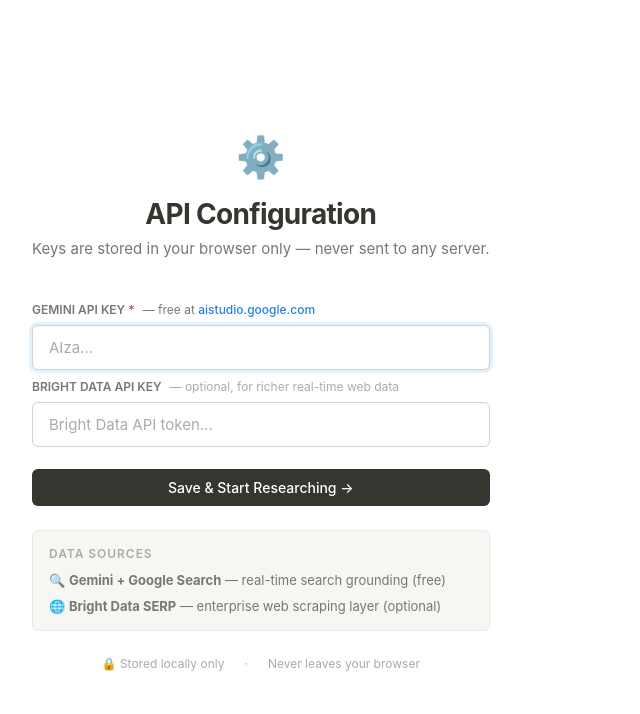
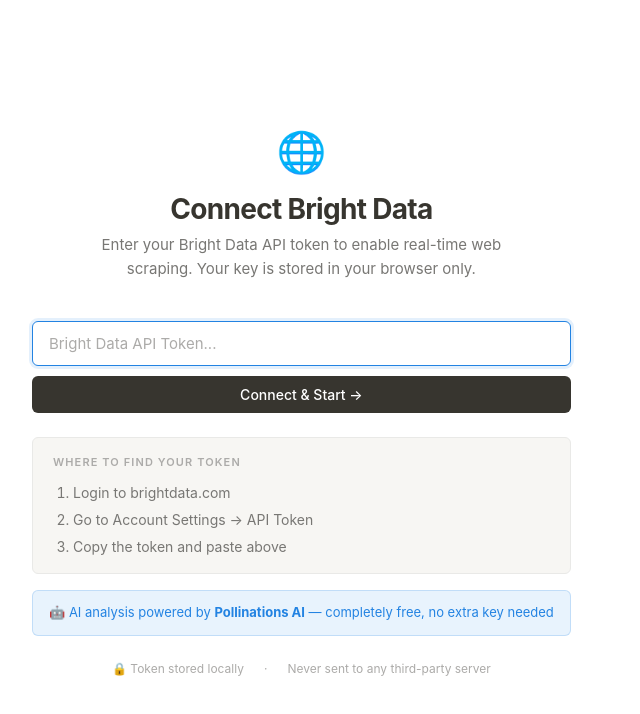
Before and after one commit to Gukki2021/deepcorp-ai, a React (Vite) app in the folder frontend/: page / in a window 1280 px wide. Shown: the top 714 px of the page, without its empty margins (0-640 px from the left). Built offline with nearby package versions, Linux system fonts and the light colour scheme.

Commit message:
feat: Bright Data only, Pollinations AI free LLM

```diff
--- a/frontend/src/App.jsx
+++ b/frontend/src/App.jsx
@@ -6,32 +6,25 @@
 import { researchCompany } from './research'
 import './App.css'
 
-const getKeys = () => ({
-  gemini: localStorage.getItem('gemini_key') || '',
-  brightdata: localStorage.getItem('brightdata_key') || '',
-})
-
 function App() {
-  const keys = getKeys()
-  const [page, setPage] = useState(keys.gemini ? 'search' : 'apikey')
+  const [page, setPage] = useState(localStorage.getItem('bd_key') ? 'search' : 'apikey')
   const [report, setReport] = useState(null)
   const [error, setError] = useState(null)
   const [query, setQuery] = useState('')
 
-  const handleKeySet = ({ gemini, brightdata }) => {
-    localStorage.setItem('gemini_key', gemini)
-    if (brightdata) localStorage.setItem('brightdata_key', brightdata)
+  const handleKeySet = (key) => {
+    localStorage.setItem('bd_key', key)
     setPage('search')
   }
 
   const handleSearch = async (q) => {
-    const { gemini, brightdata } = getKeys()
-    if (!gemini) { setPage('apikey'); return }
+    const bdKey = localStorage.getItem('bd_key') || ''
+    if (!bdKey) { setPage('apikey'); return }
     setQuery(q)
     setError(null)
     setPage('loading')
     try {
-      const data = await researchCompany(q, gemini, brightdata || null)
+      const data = await researchCompany(q, bdKey)
       setReport(data)
       setPage('report')
     } catch (err) {
--- a/frontend/src/components/ApiKeyPage.jsx
+++ b/frontend/src/components/ApiKeyPage.jsx
@@ -1,83 +1,80 @@
 import { useState } from 'react'
 
 export default function ApiKeyPage({ onKeySet }) {
-  const [gemini, setGemini] = useState(localStorage.getItem('gemini_key') || '')
-  const [brightdata, setBrightdata] = useState(localStorage.getItem('brightdata_key') || '')
+  const [key, setKey] = useState(localStorage.getItem('bd_key') || '')
   const [err, setErr] = useState('')
 
   const handleSubmit = () => {
-    const g = gemini.trim()
-    if (!g) { setErr('Gemini API key is required'); return }
-    onKeySet({ gemini: g, brightdata: brightdata.trim() })
+    const k = key.trim()
+    if (!k) { setErr('Please enter your Bright Data API token'); return }
+    onKeySet(k)
   }
 
   return (
     <div className="search-page">
-      <div className="search-logo">⚙️</div>
-      <h1 className="search-title" style={{ fontSize: '1.75rem' }}>API Configuration</h1>
+      <div className="search-logo">🌐</div>
+      <h1 className="search-title" style={{ fontSize: '1.75rem' }}>Connect Bright Data</h1>
       <p className="search-subtitle">
-        Keys are stored in your browser only — never sent to any server.
+        Enter your Bright Data API token to enable real-time web scraping.
+        Your key is stored in your browser only.
       </p>
 
       <div className="search-input-wrap">
-        {/* Gemini Key */}
-        <div style={{ marginBottom: '0.5rem' }}>
-          <label style={{ fontSize: '0.75rem', color: 'var(--text-light)', display: 'block', marginBottom: '0.375rem', fontWeight: 600 }}>
-            GEMINI API KEY <span style={{ color: 'var(--red)' }}>*</span>
-            <span style={{ fontWeight: 400, marginLeft: '0.5rem' }}>
-              — free at{' '}
-              <a href="https://aistudio.google.com/app/apikey" target="_blank" rel="noopener noreferrer" style={{ color: 'var(--accent)' }}>
-                aistudio.google.com
-              </a>
-            </span>
-          </label>
         <input
           type="password"
-            placeholder="AIza..."
-            value={gemini}
+          placeholder="Bright Data API Token..."
+          value={key}
           autoFocus
-            onChange={(e) => { setGemini(e.target.value); setErr('') }}
+          onChange={(e) => { setKey(e.target.value); setErr('') }}
           onKeyDown={(e) => e.key === 'Enter' && handleSubmit()}
-            style={{ width: '100%', padding: '0.75rem 1rem', border: '1px solid var(--border-dark)', borderRadius: '6px', fontSize: '0.9375rem', fontFamily: 'inherit', color: 'var(--text)', background: 'var(--bg)', outline: 'none' }}
         />
-        </div>
-
-        {/* Bright Data Key */}
-        <div style={{ marginBottom: '0.75rem' }}>
-          <label style={{ fontSize: '0.75rem', color: 'var(--text-light)', display: 'block', marginBottom: '0.375rem', fontWeight: 600 }}>
-            BRIGHT DATA API KEY
-            <span style={{ fontWeight: 400, color: 'var(--text-lighter)', marginLeft: '0.5rem' }}>
-              — optional, for richer real-time web data
-            </span>
-          </label>
-          <input
-            type="password"
-            placeholder="Bright Data API token..."
-            value={brightdata}
-            onChange={(e) => setBrightdata(e.target.value)}
-            onKeyDown={(e) => e.key === 'Enter' && handleSubmit()}
-            style={{ width: '100%', padding: '0.75rem 1rem', border: '1px solid var(--border-dark)', borderRadius: '6px', fontSize: '0.9375rem', fontFamily: 'inherit', color: 'var(--text)', background: 'var(--bg)', outline: 'none' }}
-          />
-        </div>
-
         <button className="search-btn" onClick={handleSubmit}>
-          Save &amp; Start Researching →
+          Connect &amp; Start →
         </button>
         {err && <div className="search-error">{err}</div>}
       </div>
 
-      <div style={{ marginTop: '1.5rem', padding: '0.875rem 1rem', background: 'var(--bg-secondary)', border: '1px solid var(--border)', borderRadius: '6px', maxWidth: '560px', width: '100%' }}>
-        <p style={{ fontSize: '0.75rem', fontWeight: 600, color: 'var(--text-lighter)', textTransform: 'uppercase', letterSpacing: '0.08em', marginBottom: '0.5rem' }}>Data Sources</p>
-        <div style={{ display: 'flex', flexDirection: 'column', gap: '0.375rem' }}>
-          <div style={{ fontSize: '0.8125rem', color: 'var(--text-light)' }}>🔍 <strong>Gemini + Google Search</strong> — real-time search grounding (free)</div>
-          <div style={{ fontSize: '0.8125rem', color: 'var(--text-light)' }}>🌐 <strong>Bright Data SERP</strong> — enterprise web scraping layer (optional)</div>
+      <div style={{
+        marginTop: '1.5rem',
+        padding: '1rem 1.25rem',
+        background: 'var(--bg-secondary)',
+        border: '1px solid var(--border)',
+        borderRadius: '6px',
+        maxWidth: '560px',
+        width: '100%',
+      }}>
+        <p style={{ fontSize: '0.6875rem', fontWeight: 600, color: 'var(--text-lighter)', textTransform: 'uppercase', letterSpacing: '0.1em', marginBottom: '0.75rem' }}>
+          Where to find your token
+        </p>
+        <ol style={{ paddingLeft: '1.25rem', display: 'flex', flexDirection: 'column', gap: '0.375rem' }}>
+          {[
+            'Login to brightdata.com',
+            'Go to Account Settings → API Token',
+            'Copy the token and paste above',
+          ].map((s, i) => (
+            <li key={i} style={{ fontSize: '0.875rem', color: 'var(--text-light)' }}>{s}</li>
+          ))}
+        </ol>
       </div>
+
+      <div style={{
+        marginTop: '1rem',
+        padding: '0.75rem 1rem',
+        background: 'var(--accent-bg)',
+        border: '1px solid rgba(35,131,226,0.2)',
+        borderRadius: '6px',
+        maxWidth: '560px',
+        width: '100%',
+        fontSize: '0.8125rem',
+        color: 'var(--accent)',
+      }}>
+        🤖 AI analysis powered by <strong>Pollinations AI</strong> — completely free, no extra key needed
       </div>
 
       <div className="search-footer" style={{ marginTop: '1.5rem' }}>
-        <span>🔒 Stored locally only</span>
+        <span>🔒 Token stored locally</span>
         <span>·</span>
-        <span>Never leaves your browser</span>
+        <span>Never sent to any third-party server</span>
       </div>
     </div>
   )
--- a/frontend/src/research.js
+++ b/frontend/src/research.js
@@ -1,30 +1,29 @@
-import { GoogleGenerativeAI } from '@google/generative-ai'
+const SYSTEM_PROMPT = `You are a professional investment analyst. Research the company and return ONLY a raw JSON object — no markdown, no code fences, no explanation.
 
-const SYSTEM_PROMPT = `You are a professional investment analyst. Based on the company research provided, return ONLY a raw JSON object with this exact structure (no markdown, no code fences):
-
+Structure:
 {
-  "name": "Full official company name",
+  "name": "Full company name",
   "ticker": "TICKER (EXCHANGE) or Private",
-  "logo": "one relevant emoji",
+  "logo": "one emoji",
   "industry": "Industry / Sector",
   "founded": "YYYY",
   "hq": "City, Country",
   "employees": "~XX,000",
   "website": "domain.com",
-  "summary": "2-3 sentence company overview",
+  "summary": "2-3 sentence overview",
   "marketAnalysis": {
-    "marketSize": "$XB total addressable market",
-    "marketShare": "estimated % share",
-    "growth": "Recent revenue or growth figure",
-    "competitors": ["Competitor 1", "Competitor 2", "Competitor 3", "Competitor 4"],
-    "moat": "Key competitive advantage in 1-2 sentences"
+    "marketSize": "$XB TAM",
+    "marketShare": "X% estimated share",
+    "growth": "Recent revenue or growth stat",
+    "competitors": ["Comp 1", "Comp 2", "Comp 3", "Comp 4"],
+    "moat": "Key competitive advantage"
   },
   "capitalBackground": {
     "totalFunding": "$XB raised or Publicly traded",
-    "ipoDate": "Mon YYYY (EXCHANGE) or Private",
+    "ipoDate": "Mon YYYY or Private",
     "currentMarketCap": "$XB or Private – last val $XB",
     "majorInvestors": ["Investor 1", "Investor 2", "Investor 3"],
-    "recentRounds": "Most recent funding or financial activity"
+    "recentRounds": "Latest funding or financial activity"
   },
   "investmentScore": 65,
   "investmentVerdict": "STRONG BUY / BUY / MODERATE BUY / HOLD / SELL",
@@ -33,73 +32,96 @@
     "fiftyTwoWeekRange": "$X–$X or N/A",
     "peRatio": "XXx or N/A",
     "analystTarget": "$X.XX or N/A",
-    "recommendation": "3-4 sentence investment recommendation with specific reasoning, price targets if public, key catalysts"
+    "recommendation": "3-4 sentence investment recommendation with specific price targets and catalysts"
   },
   "keyRisks": ["Risk 1", "Risk 2", "Risk 3", "Risk 4"],
   "keyStrengths": ["Strength 1", "Strength 2", "Strength 3", "Strength 4"],
-  "dataSources": ["source1.com", "source2.com", "source3.com"]
+  "dataSources": ["brightdata.com", "google.com"]
 }
+investmentScore must be integer 0–100. Return ONLY valid JSON.`
 
-investmentScore must be integer 0–100. Return ONLY the JSON.`
+// ── Bright Data SERP ────────────────────────────────────────────────────────
+async function brightDataSearch(company, apiKey) {
+  const body = JSON.stringify([{
+    engine: 'google',
+    q: `"${company}" company profile revenue funding investment analysis 2025`,
+    num: 10,
+    gl: 'us',
+    hl: 'en',
+  }])
 
-// --- Bright Data SERP ---
-async function searchWithBrightData(company, bdKey) {
+  const headers = {
+    'Authorization': `Bearer ${apiKey}`,
+    'Content-Type': 'application/json',
+  }
+
+  // Direct call (works if Bright Data supports CORS)
+  let res
   try {
-    const res = await fetch('https://api.brightdata.com/serp/req', {
-      method: 'POST',
-      headers: {
-        'Authorization': `Bearer ${bdKey}`,
-        'Content-Type': 'application/json',
-      },
-      body: JSON.stringify([{
-        engine: 'google',
-        q: `"${company}" company profile revenue funding investment analysis 2025`,
-        num: 10,
-        gl: 'us',
-        hl: 'en',
-      }]),
-    })
-    if (!res.ok) return null
+    res = await fetch('https://api.brightdata.com/serp/req', { method: 'POST', headers, body })
+  } catch {
+    // CORS blocked — try via proxy
+    try {
+      res = await fetch(
+        'https://corsproxy.io/?' + encodeURIComponent('https://api.brightdata.com/serp/req'),
+        { method: 'POST', headers, body }
+      )
+    } catch {
+      return ''
+    }
+  }
+
+  if (!res || !res.ok) return ''
+
+  try {
     const data = await res.json()
-    // Extract organic results
     const results = (data[0]?.organic || data?.organic || [])
       .slice(0, 8)
-      .map(r => `Title: ${r.title}\nURL: ${r.url}\nSnippet: ${r.description || r.snippet || ''}`)
+      .map(r => `• ${r.title}\n  ${r.url}\n  ${r.description || r.snippet || ''}`)
       .join('\n\n')
-    return results || null
+    return results
   } catch {
-    return null
+    return ''
   }
 }
 
-// --- Gemini with Google Search grounding ---
-export async function researchCompany(company, geminiKey, brightDataKey) {
-  const genAI = new GoogleGenerativeAI(geminiKey)
+// ── Pollinations.ai LLM (free, no key) ─────────────────────────────────────
+async function analyzeWithAI(company, searchContext) {
+  const userMsg = searchContext
+    ? `Research "${company}". Here are fresh web search results from Bright Data:\n\n${searchContext}\n\nReturn ONLY the JSON report.`
+    : `Research and analyze "${company}" — financials, market position, investment outlook. Return ONLY the JSON report.`
 
-  // Try Bright Data first for fresh web data
-  let brightDataContext = ''
+  const res = await fetch('https://text.pollinations.ai/openai', {
+    method: 'POST',
+    headers: { 'Content-Type': 'application/json' },
+    body: JSON.stringify({
+      model: 'openai-large',
+      messages: [
+        { role: 'system', content: SYSTEM_PROMPT },
+        { role: 'user', content: userMsg },
+      ],
+      private: true,
+      seed: Date.now() % 9999,
+    }),
+  })
+
+  if (!res.ok) throw new Error(`AI service error: ${res.status}`)
+
+  const data = await res.json()
+  const text = data?.choices?.[0]?.message?.content || ''
+  const match = text.match(/\{[\s\S]*\}/)
+  if (!match) throw new Error('Could not parse JSON from AI response')
+  return JSON.parse(match[0])
+}
+
+// ── Main entry ───────────────────────────────────────────────────────────────
+export async function researchCompany(company, brightDataKey) {
+  // 1. Scrape real web data via Bright Data
+  let searchContext = ''
   if (brightDataKey) {
-    const results = await searchWithBrightData(company, brightDataKey)
-    if (results) {
-      brightDataContext = `\n\nFresh web search results from Bright Data:\n${results}\n`
-    }
+    searchContext = await brightDataSearch(company, brightDataKey)
   }
 
-  const model = genAI.getGenerativeModel({ model: 'gemini-2.0-flash-exp' })
-
-  const prompt = `${SYSTEM_PROMPT}
-
-Research and analyze this company: "${company}"
-${brightDataContext}
-Use Google Search to find the most current information about their financials, market position, funding, and investment outlook. Return ONLY the JSON object.`
-
-  const result = await model.generateContent({
-    contents: [{ role: 'user', parts: [{ text: prompt }] }],
-    tools: [{ googleSearch: {} }],
-  })
-
-  const text = result.response.text()
-  const match = text.match(/\{[\s\S]*\}/)
-  if (!match) throw new Error('Could not parse response as JSON')
-  return JSON.parse(match[0])
+  // 2. Analyse with free AI (Pollinations)
+  return analyzeWithAI(company, searchContext)
 }
```
Lines whose indentation alone changed are shown as unchanged.
